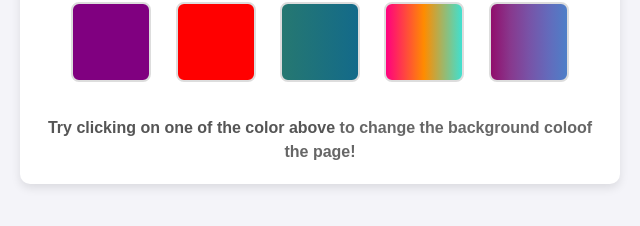
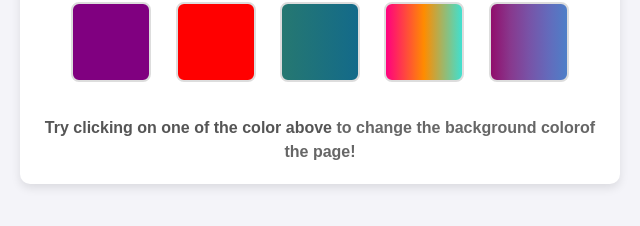
Before and after one commit to geeksaryan/1_Color-Switcher, a plain HTML site: page index.html in a window 1280 px wide. Shown: the part 398-624 px from the top of the page, 320-960 px from the left. Drawn offline with Linux system fonts and the light colour scheme.

Commit message:
first commit

```diff
--- a/index.html
+++ b/index.html
@@ -23,7 +23,7 @@
 
         <h2>
             Try clicking on one of the color above
-            <span>to change the background coloof the page!</span>
+            <span>to change the background colorof the page!</span>
         </h2>
     </div>
 
```
Also changed, not shown: script.js (line endings or trailing spaces), style.css (line endings or trailing spaces), 1 other file.
